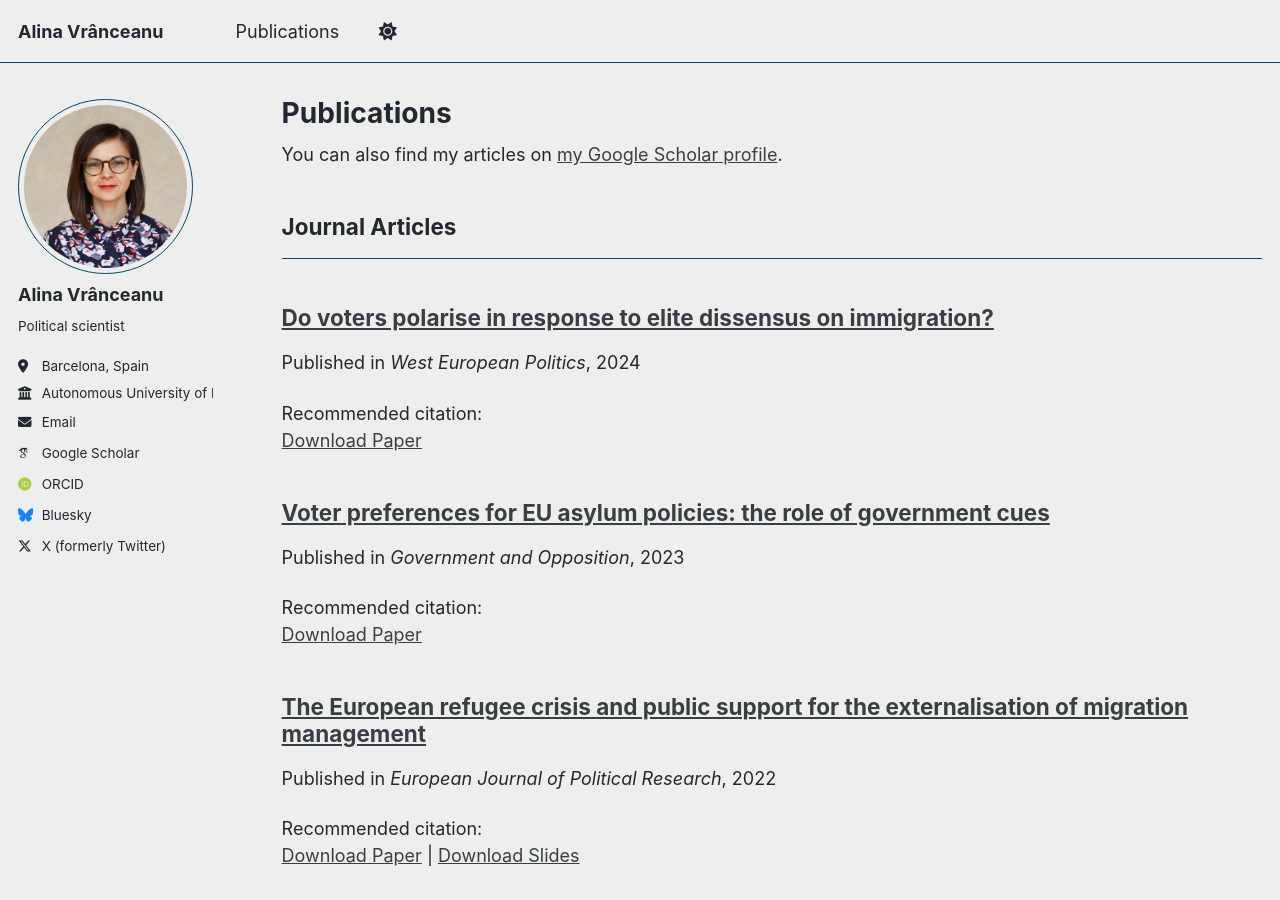
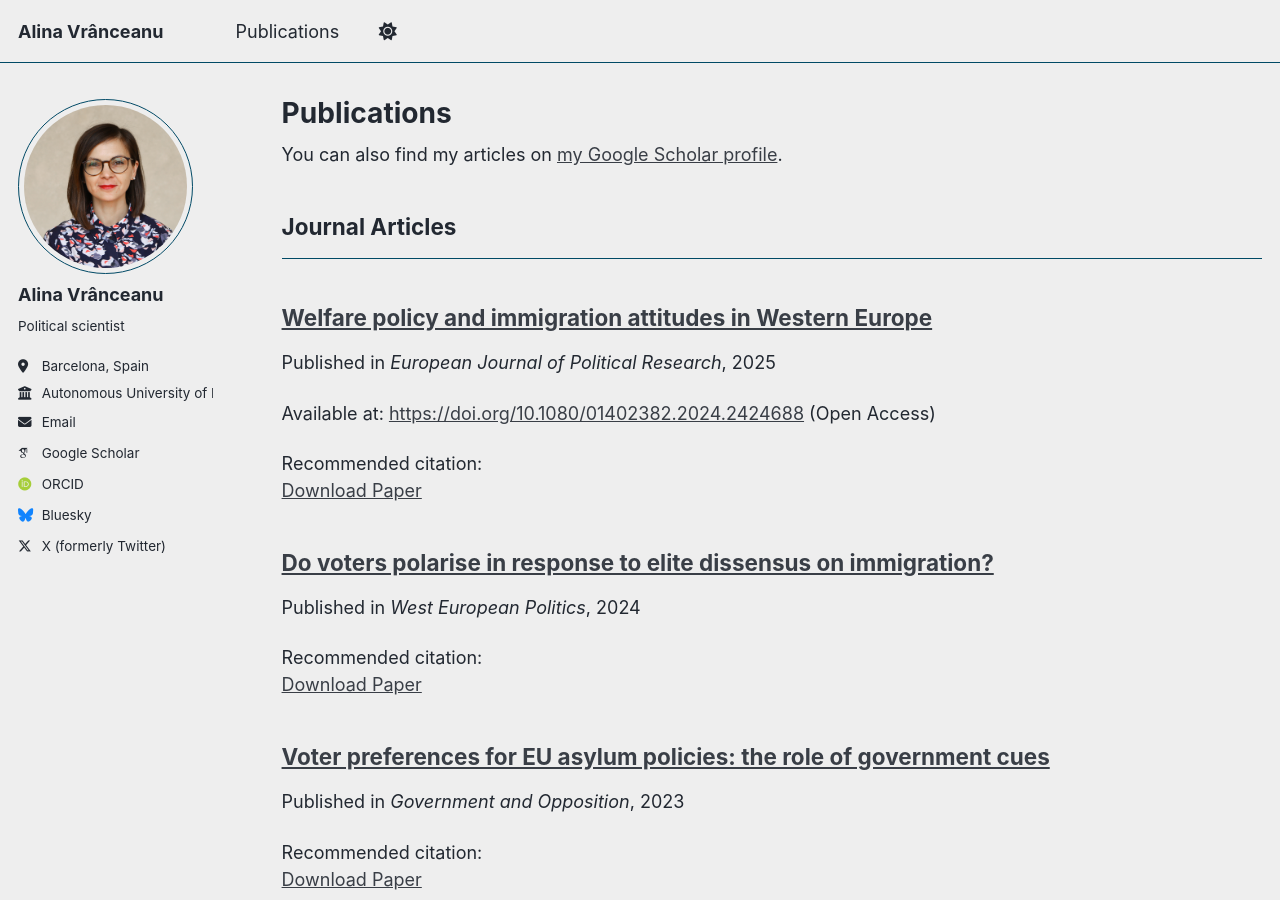
Before and after one commit to alinavranceanu/alinavranceanu.github.io, a Jekyll site: the page built from _pages/publications.html, in a window 1280 px wide and 900 px high. Built offline with Jekyll 4.4.1, drawn with Linux system fonts in a browser that asks for light colours; some web fonts are replaced; a script that is not in the unit is left out.

Commit message:
Update 2025-vranceanu-and-petrova.md

```diff
--- a/_publications/2025-vranceanu-and-petrova.md
+++ b/_publications/2025-vranceanu-and-petrova.md
@@ -1 +1,11 @@
-Vrânceanu, Alina, and Bilyana Petrova (2025). Welfare policy and immigration attitudes in Western Europe. European Journal of Political Research.
+---
+title: "Welfare policy and immigration attitudes in Western Europe"
+collection: publications
+category: manuscripts
+date: 2025-03-09
+venue: 'European Journal of Political Research'
+paperurl: 'https://doi.org/10.1111/1475-6765.70006'
+citation: ''
+---
+
+Available at: [https://doi.org/10.1080/01402382.2024.2424688](https://doi.org/10.1111/1475-6765.70006) (Open Access)
```
